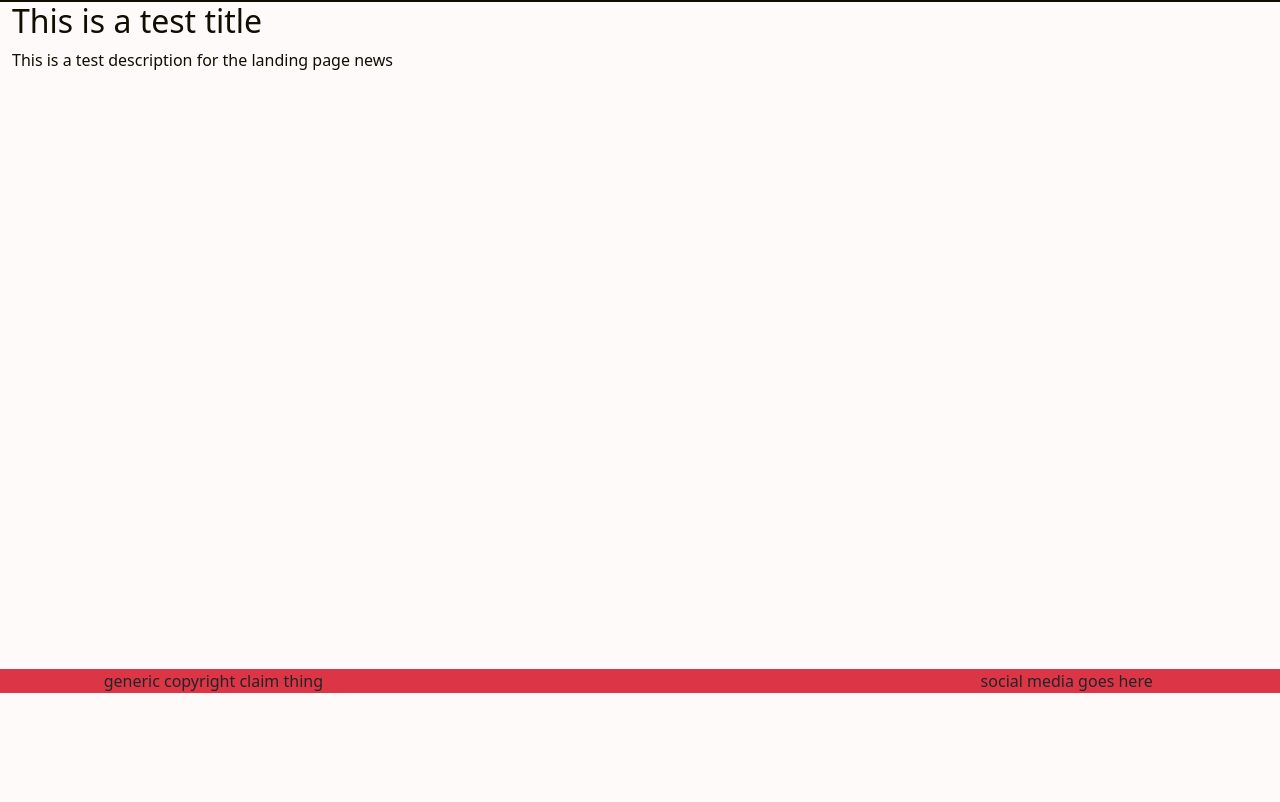
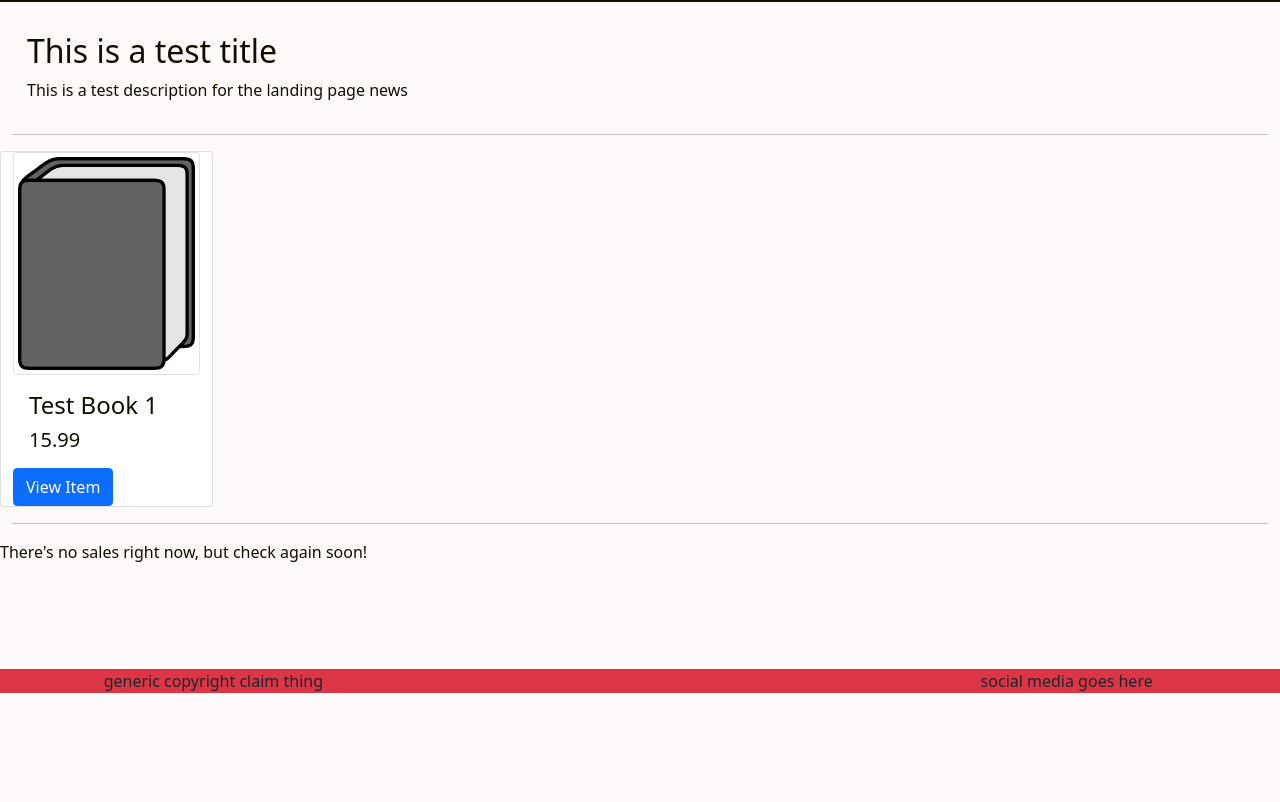
Before and after one commit to Code-Institute-Submissions/FSF-Milestone-Project, a Django app: page / in a window 1280 px wide. Shown: the part 107-909 px from the top of the page. Run offline with Django 3.2, Linux system fonts and the light colour scheme; data comes from the database, SQL or seed files in the repository; data that the repository does not hold is empty; some libraries are stand-ins or nearby versions.

Commit message:
page styling and index sales compatibility

```diff
--- a/cart/templates/cart/cart_contents.html
+++ b/cart/templates/cart/cart_contents.html
@@ -2,7 +2,7 @@
 {% extends "base.html" %}
 {% load static %}
 {% block content %}
-<div class="row justify-content-center">
+<div class="row justify-content-center page-top">
     <div class="col-10">
         <h2 class="col-2">Basket</h2>
         {% if cart_items %}
--- a/home/templates/home/index.html
+++ b/home/templates/home/index.html
@@ -1,7 +1,7 @@
 {% extends "base.html" %}
 {% load static %}
 {% block content %}
-    <div class="row">
+    <div class="row page-top">
         <div class="col-7">
             <h2>
                 This is a test title
@@ -10,8 +10,21 @@
                 This is a test description for the landing page news
             </p>
         </div>
+    </div>
+    <hr>
+    <div class="row">
+        {% for item in popular_items %}
+            {% include 'items/includes/itemcard.html' with item=item %}
+        {% endfor %}
+    </div>
+    <hr>
+    <div class="row">
+        {% if sales %}
+            {% for sale in sales %}
 
+            {% endfor %}
+        {% else %}
+            There's no sales right now, but check again soon!
+        {% endif %}
     </div>
-<div class="container"></div>
-<div class="container"></div>
 {% endblock %}
--- a/home/views.py
+++ b/home/views.py
@@ -1,5 +1,14 @@
 from django.shortcuts import render
+from items.models import Item, Sale
 
 
 def index(request):
-    return render(request, 'home/index.html')
+    most_viewed = Item.objects.all()
+    sales = Sale.objects.all()
+
+    context = {
+        'popular_items': most_viewed,
+        'sales': sales,
+    }
+
+    return render(request, 'home/index.html', context)
--- a/static/css/base.css
+++ b/static/css/base.css
@@ -23,3 +23,13 @@
     background-color: #8ed24b!important;
     color: #100e00!important;
 }
+/* fonts */
+
+/* positionings */
+.page-top{
+    padding:30px 15px 0 15px;
+}
+/* item page - will seperate into own file when refactoring */
+.item-page-image{
+    max-width: 20vw;
+}
--- a/templates/base.html
+++ b/templates/base.html
@@ -9,7 +9,8 @@
     <!-- Bootstrap CSS -->
     <link href="https://cdn.jsdelivr.net/npm/bootstrap@5.0.0-beta1/dist/css/bootstrap.min.css" rel="stylesheet" integrity="sha384-giJF6kkoqNQ00vy+HMDP7azOuL0xtbfIcaT9wjKHr8RbDVddVHyTfAAsrekwKmP1" crossorigin="anonymous">
     <link rel="stylesheet" href="{% static 'css/base.css' %}">
-
+    {% block extra_static %}
+    {% endblock%}
     <title>Untitled Marketplace </title>
   </head>
   <body>
```
Also changed, not shown: checkout/templates/checkout/checkout.html (+7 -3 lines), items/templates/items/item_page.html (+4 -3 lines), items/templates/items/search.html (+4 -3 lines).
